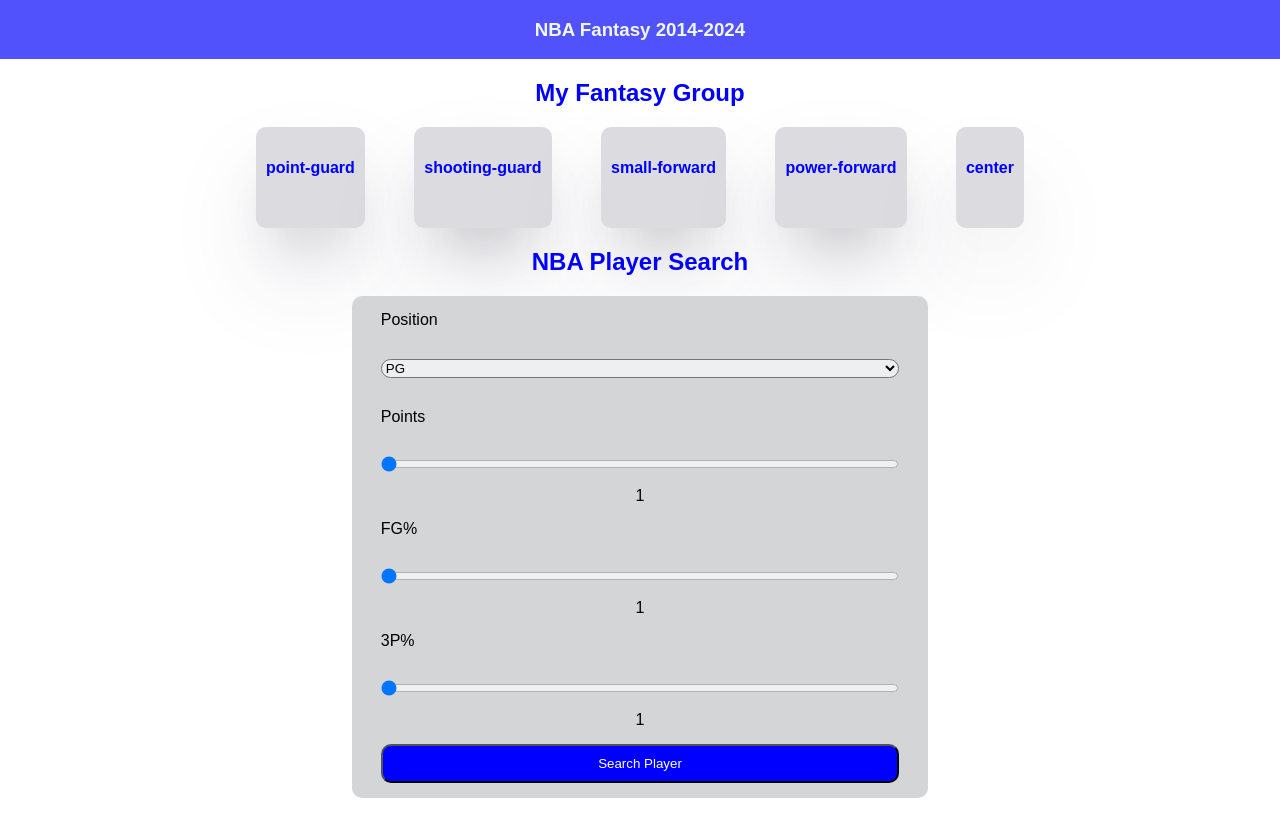
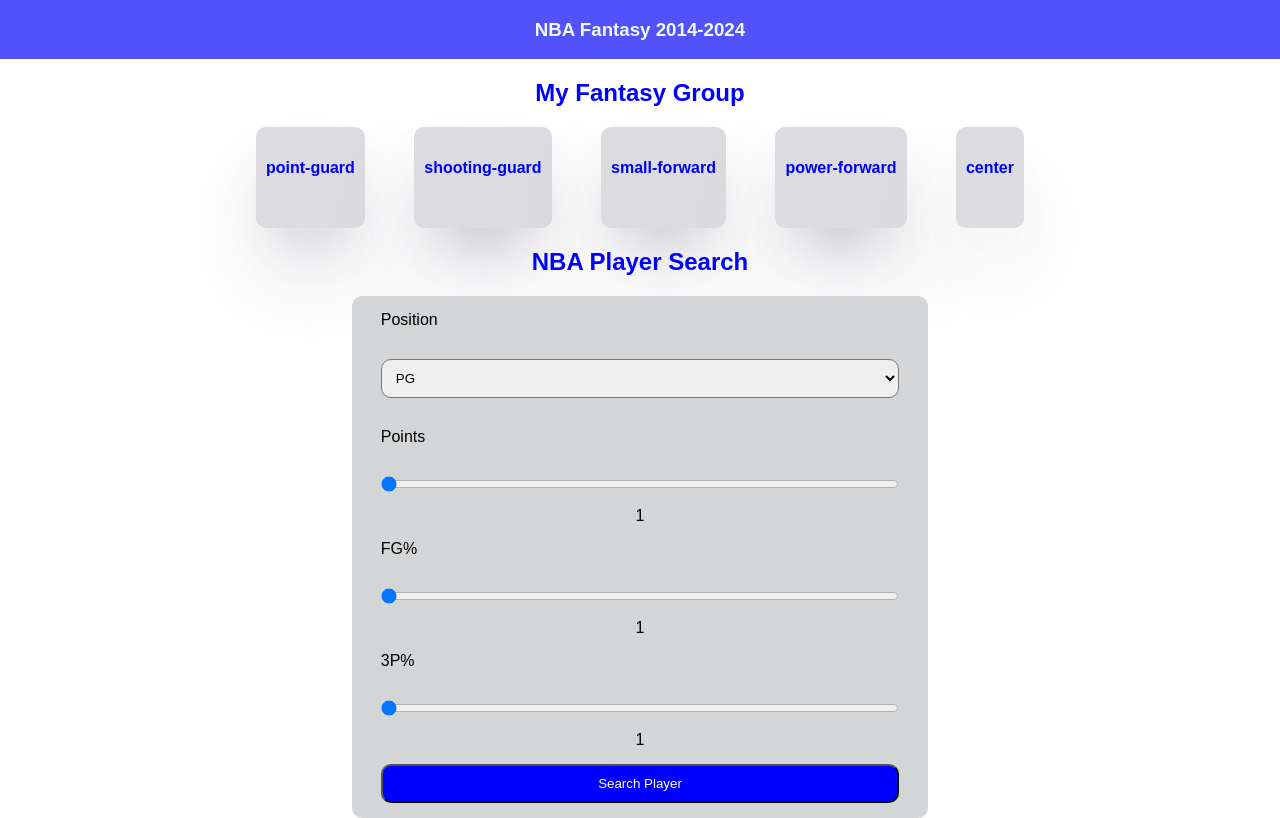
Before and after one commit to boazbason/ProjectNBA, a plain HTML site: page index.html in a window 1280 px wide. Drawn offline with Linux system fonts and the light colour scheme.

Commit message:
a little css

```diff
--- a/style.css
+++ b/style.css
@@ -82,3 +82,7 @@ h4{
 th{
     padding: 10px;
 }
+
+#Position-input{
+    padding: 10px;
+}
```
